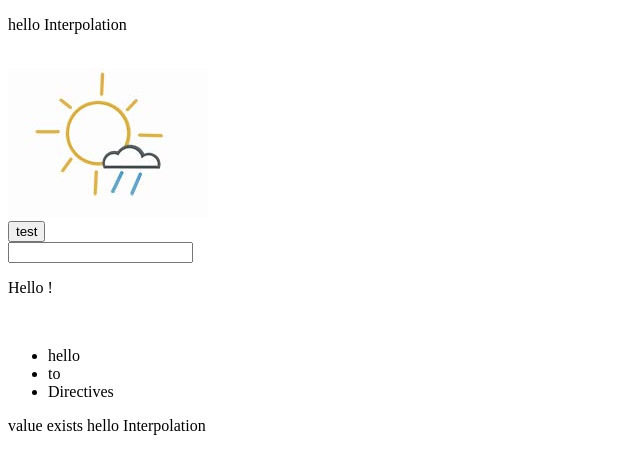
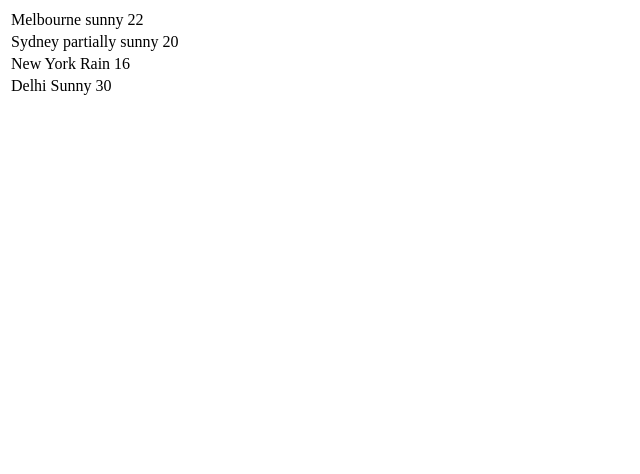
Before and after one commit to janakanag/AngularBasics, an Angular app in the folder WeatherForecast/: page / in a window 1280 px wide. Shown: the top 474 px of the page, without its empty margins (0-640 px from the left). Built offline with nearby package versions, Linux system fonts and the light colour scheme.

Commit message:
Removed basic example. Display static weather data

```diff
--- a/WeatherForecast/src/app/components/weather/weather.component.html
+++ b/WeatherForecast/src/app/components/weather/weather.component.html
@@ -1,31 +1,10 @@
 
-<!-- Interpolation binding -->
-<p>
-  {{testValue}}
-</p>
-
-<br>
-
-<!-- Property binding -->
-<img [src]='imgLocation'>
-
-<br>
-
-<!-- Event binding-->
-<button (click) = 'showAlert()'>test</button>
-
-<br>
-
-<!-- Two-Way binding -->
-<input [(ngModel)]='twowayvalue'>  <p>Hello {{twowayvalue}} !</p>
-
-<br>
-
-<!-- directives -->
- <ul>
-   <li *ngFor = "let arrayValue of testArrayValue">
-        {{arrayValue}}
-   </li>
- </ul>
-
- <p *ngIf = "testValue"> value exists {{testValue}}</p>
+<table>
+  <tr *ngFor="let weather of weatherDetails">
+    <td>
+        {{weather.city}}
+        {{weather.description}}
+        {{weather.temperature}}
+    </td>
+  </tr>
+</table>
--- a/WeatherForecast/src/app/components/weather/weather.component.ts
+++ b/WeatherForecast/src/app/components/weather/weather.component.ts
@@ -1,4 +1,5 @@
 import { Component, OnInit } from '@angular/core';
+import {  WeatherDetail} from '../../model/WeatherDetail';
 
 
 @Component({
@@ -8,11 +9,8 @@ import { Component, OnInit } from '@angular/core';
 })
 export class WeatherComponent implements OnInit {
 
-  testValue : string = 'hello Interpolation';
-  imgLocation : string ='assets/intermittent.jpg';
-  twowayvalue : string;
+  weatherDetails : WeatherDetail[];
 
-  testArrayValue : string[] = ['hello','to', 'Directives'];
 
 
   showAlert(){
@@ -22,6 +20,9 @@ export class WeatherComponent implements OnInit {
   constructor() { }
 
   ngOnInit() {
+    this.weatherDetails = [ {city:'Melbourne',description:'sunny',temperature:22},
+                            {city:'Sydney',description:'partially sunny',temperature:20},
+                            {city:'New York',description:'Rain',temperature:16},
+                            {city:'Delhi',description:'Sunny',temperature:30}];
   }
-
 }
--- /dev/null
+++ b/WeatherForecast/src/app/model/WeatherDetail.ts
@@ -0,0 +1,5 @@
+export class WeatherDetail {
+    city : string;
+    description : string;
+    temperature : number;
+}
```
